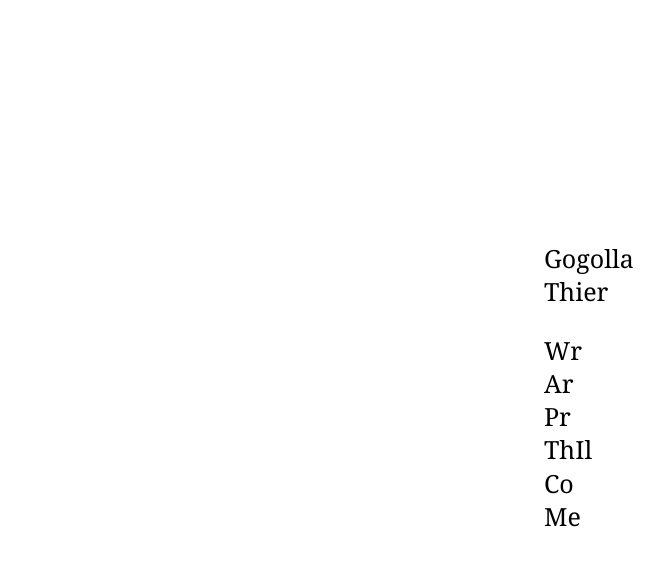
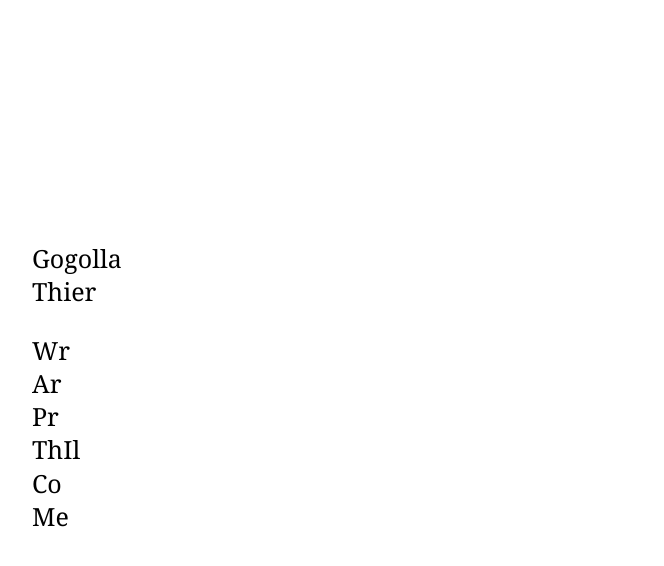
Before and after one commit to maalaria/collection, a Jekyll site: the page index.html, which Jekyll copies as it is, in a window 1280 px wide. Shown: the top 566 px of the page, without its empty margins (99-763 px from the left). Built offline with Jekyll 4.4.1, drawn with Linux system fonts in a browser that asks for light colours.

Commit message:
publish changes

```diff
--- a/css/solo.css
+++ b/css/solo.css
@@ -110,7 +110,7 @@ p.important {
 }
 
 p.centered {
-  text-align: left;
+  text-align: center;
 }
 
 
--- a/css/styles.css
+++ b/css/styles.css
@@ -121,7 +121,7 @@ hr.mid {
 #centered {
     position: fixed; /* or absolute */
     top: 25%;
-    left: 50%;
+    left: 10%;
 }
 
 #content {
```
Also changed, not shown: 3 other files.
